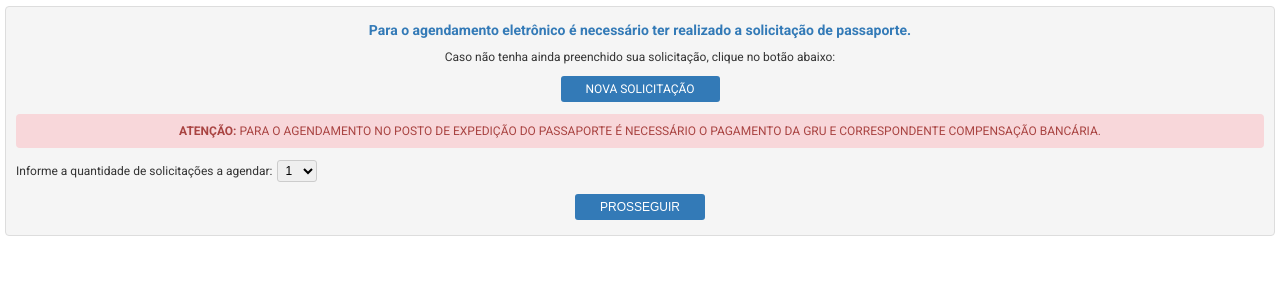
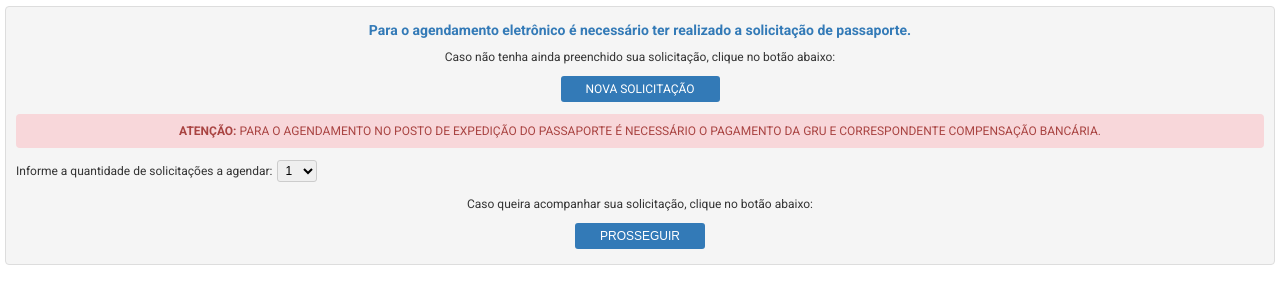
Before and after one commit to Solutionsforce/PassPF, a Flask app: page / in a window 1280 px wide. Shown: the part 226-530 px from the top of the page. Run offline with Flask 3, Linux system fonts and the light colour scheme.

Commit message:
Add instructions for tracking application status
Add a new informational text element above the 'PROSSEGUIR' button in templates/index.html to guide users on how to track their requests.

Replit-Commit-Author: Agent
Replit-Commit-Session-Id: 2f1d9dde-6280-4dd7-be92-213d7a001ec0
Replit-Commit-Checkpoint-Type: full_checkpoint
Replit-Commit-Event-Id: 7c21e825-3811-43b4-943c-358029124643
Replit-Commit-Screenshot-Url: https://storage.googleapis.com/screenshot-production-us-central1/c69ae46c-7eaa-4d13-905b-498ffecf424b/2f1d9dde-6280-4dd7-be92-213d7a001ec0/tl7ltNW

```diff
--- a/templates/index.html
+++ b/templates/index.html
@@ -25,6 +25,9 @@
                 <option value="5">5</option>
             </select>
         </div>
+        <div class="normal" style="margin-top: 15px;">
+            Caso queira acompanhar sua solicitação, clique no botão abaixo:
+        </div>
         <input type="submit" value="PROSSEGUIR">
     </form>
 </div>
```
